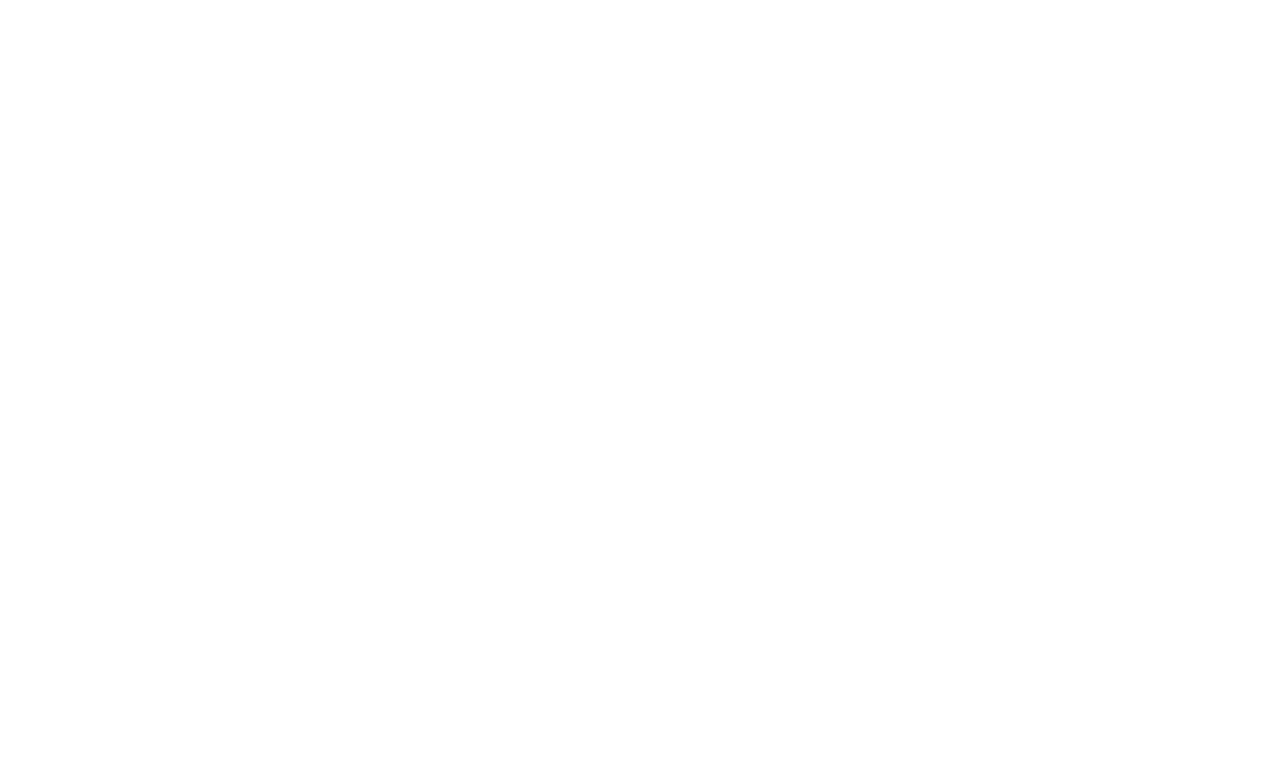
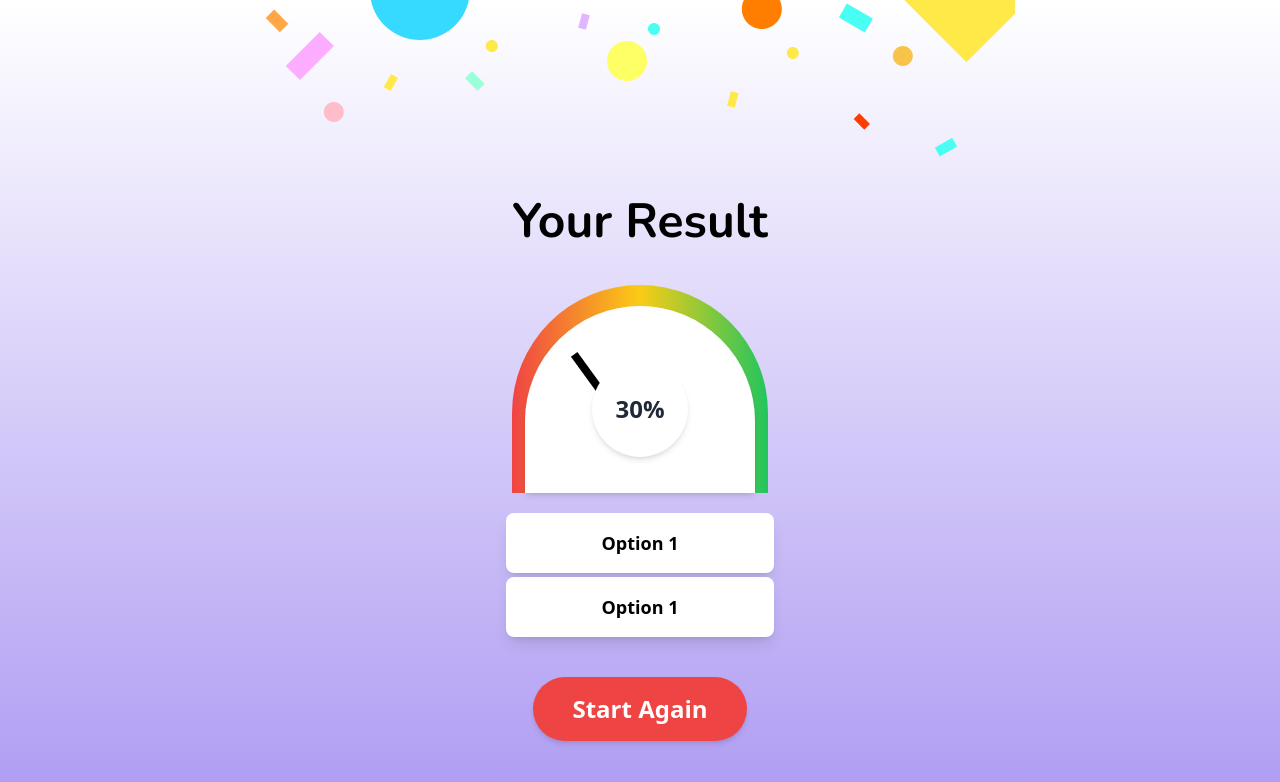
Before and after one commit to adharshkc/QuizUp, a React (Vite) app: page /result in a window 1280 px wide. Before the commit this address had no page. Shown: the top 782 px of the page. Built offline with nearby package versions, Linux system fonts and the light colour scheme.

Commit message:
feat: added result

```diff
--- a/src/App.tsx
+++ b/src/App.tsx
@@ -2,6 +2,7 @@
 import './App.css'
 import StartPage from './pages/StartPage'
 import QuizPage from './pages/QuizPage'
+import ResultPage from './pages/ResultPage'
 
 function App() {
 
@@ -11,6 +12,7 @@
         <Routes>
           <Route path='/' element={<StartPage />} />
           <Route path='/quiz' element={<QuizPage />} />
+          <Route path='/result' element={<ResultPage/>}/>
         </Routes>
       </BrowserRouter>
     </>
--- /dev/null
+++ b/src/components/Guage.tsx
@@ -0,0 +1,27 @@
+
+interface GaugeProps {
+    percentage: number;
+}
+
+const Gauge: React.FC<GaugeProps> = ({ percentage }) => {
+    const constrainedPercentage = Math.min(100, Math.max(0, percentage));
+    const needleRotation = (constrainedPercentage / 100) * 180 - 90;
+
+    return (
+        <div className="relative flex items-center justify-center w-64 h-52">
+            <div className="absolute w-full h-full bg-gradient-to-r from-red-500 via-yellow-400 to-green-500 rounded-t-full"></div>
+            <div className="absolute w-[90%] h-[90%] bg-white rounded-t-full shadow-md bottom-0"></div>
+            <div
+                className="absolute w-2 h-28 bg-black origin-bottom"
+                style={{ transform: `rotate(${needleRotation}deg)` }}
+            ></div>
+            <div className="relative flex items-center justify-center w-24 h-24 mt-10 bg-white rounded-full shadow-md">
+                <span className="text-2xl font-bold text-gray-800">
+                    {constrainedPercentage}%
+                </span>
+            </div>
+        </div>
+    );
+};
+
+export default Gauge;
--- /dev/null
+++ b/src/components/Result.tsx
@@ -0,0 +1,34 @@
+import Gauge from "./Guage"
+import popper from "../assets/icons/popper.svg"
+
+const Result = () => {
+    return (
+        <div className="h-screen">
+            <div className="flex justify-center">
+                <img src={popper} alt="" />
+            </div>
+            <h1 className="text-5xl text-center my-10 font-nunito font-bold">Your Result</h1>
+            <div className="flex justify-center">
+                <Gauge percentage={30} />
+
+            </div>
+            <div className="flex justify-center mt-5">
+                <div className="bg-white text-center px-24 py-4 rounded-lg shadow-lg">
+                    <span className="text-lg font-semibold">Option 1</span>
+                </div>
+            </div>
+            <div className="flex justify-center mt-1">
+                <div className="bg-white text-center px-24 py-4 rounded-lg shadow-lg">
+                    <span className="text-lg font-semibold">Option 1</span>
+                </div>
+            </div>
+            <div>
+                <button className="bg-red-500 text-white mt-10 font-semibold text-2xl px-8 py-4 w-1/6 rounded-full hover:bg-red-600 transition duration-300 shadow-md">
+                    Start Again
+                </button>
+            </div>
+        </div>
+    )
+}
+
+export default Result
--- /dev/null
+++ b/src/pages/ResultPage.tsx
@@ -0,0 +1,10 @@
+import Result from "../components/Result"
+
+
+const ResultPage = () => {
+  return (
+    <Result/>
+  )
+}
+
+export default ResultPage
```
Also changed, not shown: src/components/Quiz.tsx (+4 -5 lines).
